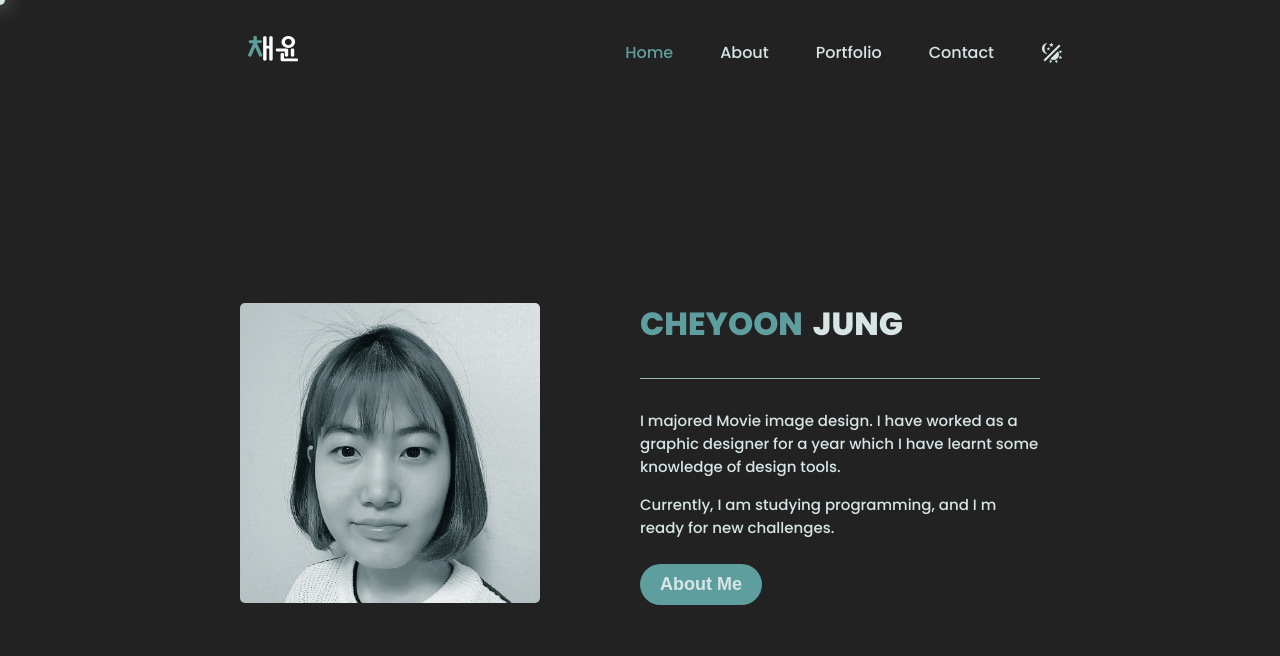
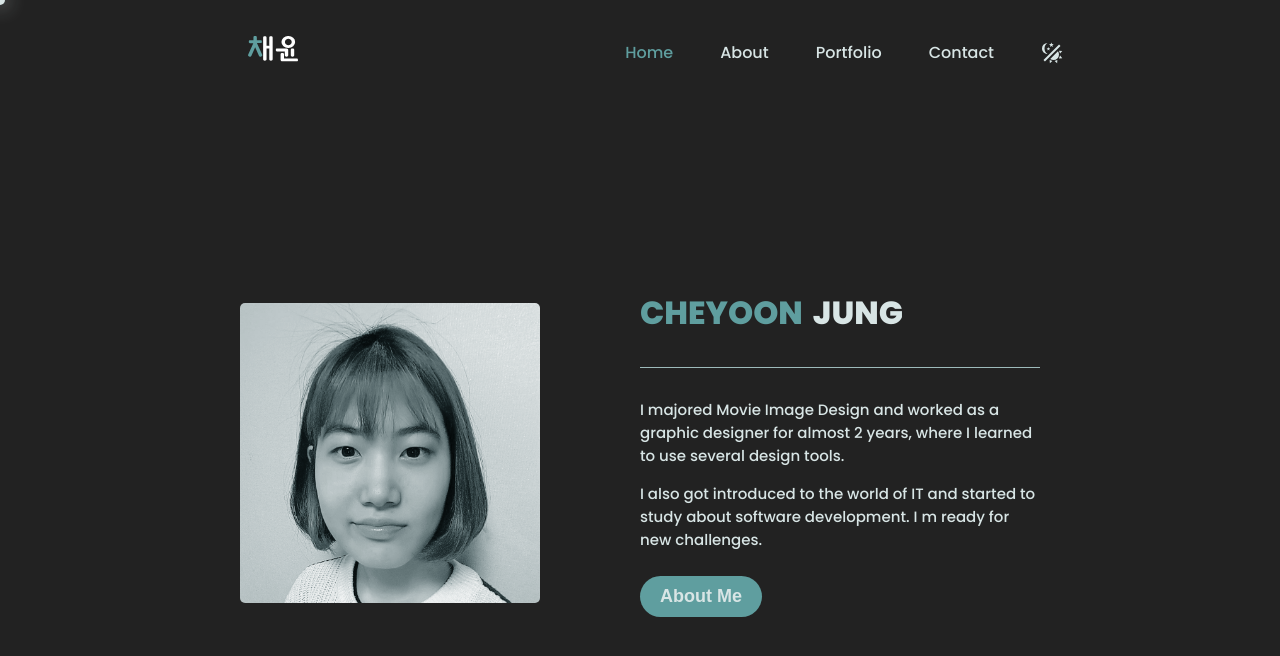
Before and after one commit to JCheyoon/cheyoon-portfolio, a React (Create React App) app: page / in a window 1280 px wide. Shown: the top 656 px of the page. Built offline with nearby package versions, Linux system fonts and the light colour scheme.

Commit message:
change introduction

```diff
--- a/src/Routes/Home.tsx
+++ b/src/Routes/Home.tsx
@@ -23,12 +23,12 @@ const Home = () => {
           </h1>
           <BorderBox />
           <p>
-            I majored Movie image design. I have worked as a graphic designer
-            for a year which I have learnt some knowledge of design tools.
+            I majored Movie Image Design and worked as a graphic designer for
+            almost 2 years, where I learned to use several design tools.
           </p>
           <p>
-            Currently, I am studying programming, and I m ready for new
-            challenges.
+            I also got introduced to the world of IT and started to study about
+            software development. I m ready for new challenges.
           </p>
           <LinkWithCursor to="/about">
             <Button>About Me</Button>
```
Also changed, not shown: 1 other file (tests, documents, lock files or other folders).
